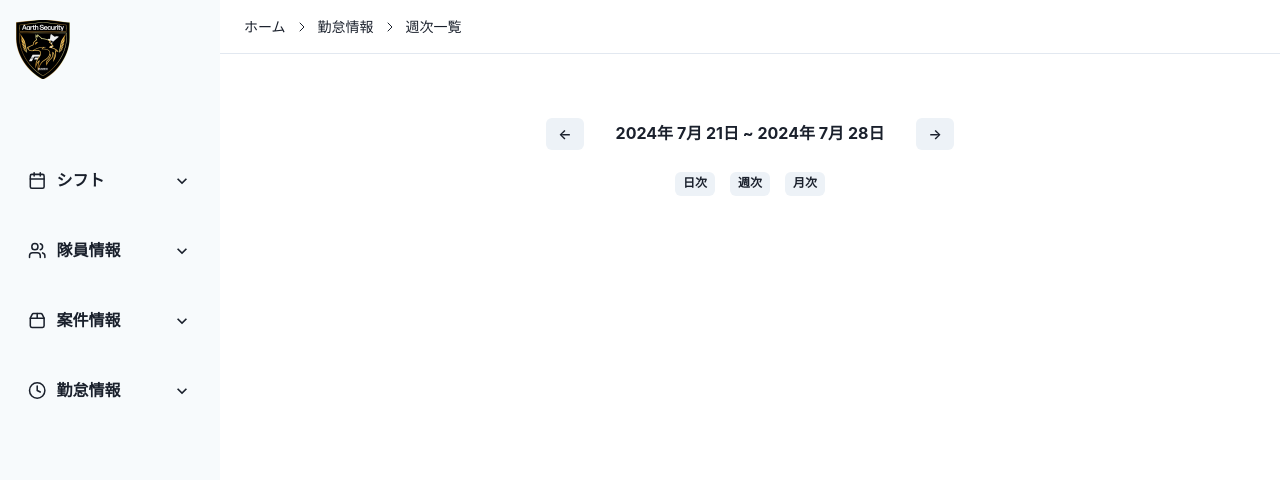
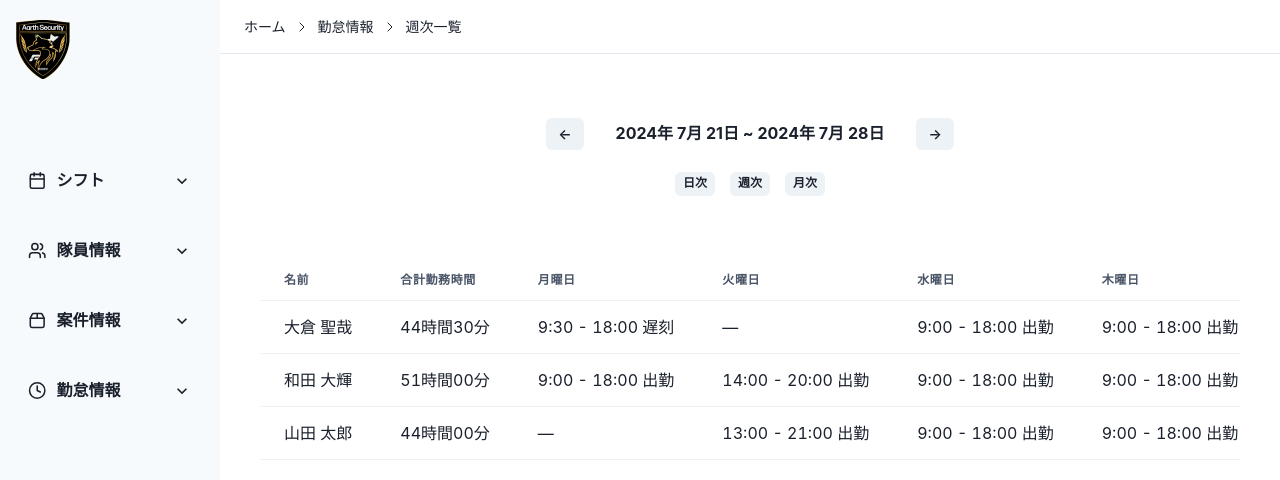
Before and after one commit to kainholy/as-system-prototype, a Next.js app: page /admin/attendance/week in a window 1280 px wide. Shown: the top 480 px of the page. Built offline with nearby package versions, Linux system fonts and the light colour scheme.

Commit message:
勤怠情報week,monthページ作成

```diff
--- a/src/pages/admin/attendance/month.tsx
+++ b/src/pages/admin/attendance/month.tsx
@@ -1,6 +1,6 @@
 import Bread from "@/pages/components/Breadcrumb";
 import Navigation from "@/pages/components/Navigation";
-import { Box, Button, Flex, Heading } from "@chakra-ui/react";
+import { Box, Button, Flex, Heading, Table, TableContainer, Tbody, Td, Th, Thead, Tr } from "@chakra-ui/react";
 import Link from "next/link";
 import { useState } from "react";
 
@@ -60,6 +60,42 @@ export default function month() {
                         </Link>
                     </Flex>
                 </Flex>
+                <TableContainer m='0 40px'>
+                  <Table variant="simple">
+                    <Thead>
+                      <Tr>
+                        <Th>名前</Th>
+                        <Th>出勤日数</Th>
+                        <Th>遅刻回数</Th>
+                        <Th>欠勤回数</Th>
+                        <Th>合計勤務時間</Th>
+                      </Tr>
+                    </Thead>
+                    <Tbody>
+                      <Tr>
+                        <Td>大倉 聖哉</Td>
+                        <Td>22</Td>
+                        <Td>5</Td>
+                        <Td>0</Td>
+                        <Td>195時間30分</Td>
+                      </Tr>
+                      <Tr>
+                        <Td>和田 大輝</Td>
+                        <Td>27</Td>
+                        <Td>0</Td>
+                        <Td>0</Td>
+                        <Td>228時間00分</Td>
+                      </Tr>
+                      <Tr>
+                        <Td>山田 太郎</Td>
+                        <Td>22</Td>
+                        <Td>0</Td>
+                        <Td>0</Td>
+                        <Td>193時間00分</Td>
+                      </Tr>
+                    </Tbody>
+                  </Table>
+                </TableContainer>
             </Box>
         </>
     );
--- a/src/pages/admin/attendance/week.tsx
+++ b/src/pages/admin/attendance/week.tsx
@@ -1,6 +1,6 @@
 import Bread from "@/pages/components/Breadcrumb";
 import Navigation from "@/pages/components/Navigation";
-import { Box, Button, Flex, Heading } from "@chakra-ui/react";
+import { Box, Button, Flex, Heading, Table, TableContainer, Tbody, Td, Th, Thead, Tr } from "@chakra-ui/react";
 import Link from "next/link";
 import { useState } from "react";
 
@@ -69,6 +69,58 @@ export default function week() {
                         </Link>
                     </Flex>
                 </Flex>
+                <TableContainer m='0 40px'>
+                  <Table variant="simple">
+                    <Thead>
+                      <Tr>
+                        <Th>名前</Th>
+                        <Th>合計勤務時間</Th>
+                        <Th>月曜日</Th>
+                        <Th>火曜日</Th>
+                        <Th>水曜日</Th>
+                        <Th>木曜日</Th>
+                        <Th>金曜日</Th>
+                        <Th>土曜日</Th>
+                        <Th>日曜日</Th>
+                      </Tr>
+                    </Thead>
+                    <Tbody>
+                      <Tr>
+                        <Td>大倉 聖哉</Td>
+                        <Td>44時間30分</Td>
+                        <Td>9:30 - 18:00 遅刻</Td>
+                        <Td>—</Td>
+                        <Td>9:00 - 18:00 出勤</Td>
+                        <Td>9:00 - 18:00 出勤</Td>
+                        <Td>9:00 - 18:00 出勤</Td>
+                        <Td>9:00 - 18:00 出勤</Td>
+                        <Td>—</Td>
+                      </Tr>
+                      <Tr>
+                        <Td>和田 大輝</Td>
+                        <Td>51時間00分</Td>
+                        <Td>9:00 - 18:00 出勤</Td>
+                        <Td>14:00 - 20:00 出勤</Td>
+                        <Td>9:00 - 18:00 出勤</Td>
+                        <Td>9:00 - 18:00 出勤</Td>
+                        <Td>9:00 - 18:00 出勤</Td>
+                        <Td>9:00 - 18:00 出勤</Td>
+                        <Td>—</Td>
+                      </Tr>
+                      <Tr>
+                        <Td>山田 太郎</Td>
+                        <Td>44時間00分</Td>
+                        <Td>—</Td>
+                        <Td>13:00 - 21:00 出勤</Td>
+                        <Td>9:00 - 18:00 出勤</Td>
+                        <Td>9:00 - 18:00 出勤</Td>
+                        <Td>9:00 - 18:00 出勤</Td>
+                        <Td>9:00 - 18:00 出勤</Td>
+                        <Td>—</Td>
+                      </Tr>
+                    </Tbody>
+                  </Table>
+                </TableContainer>
             </Box>
         </>
     );
```
